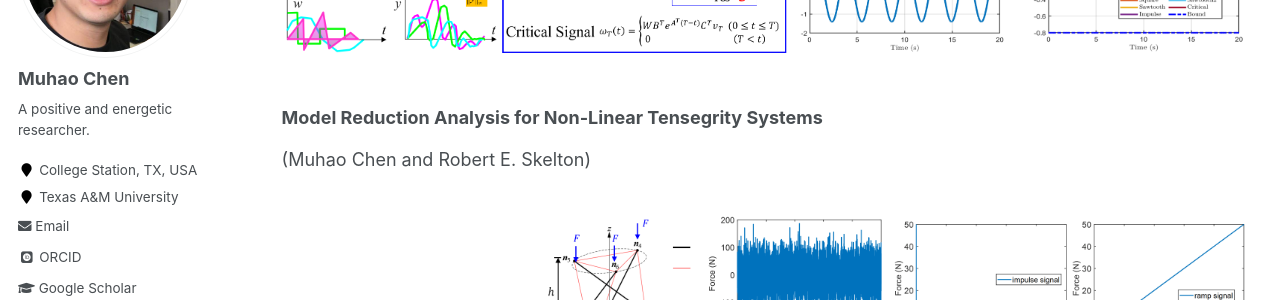
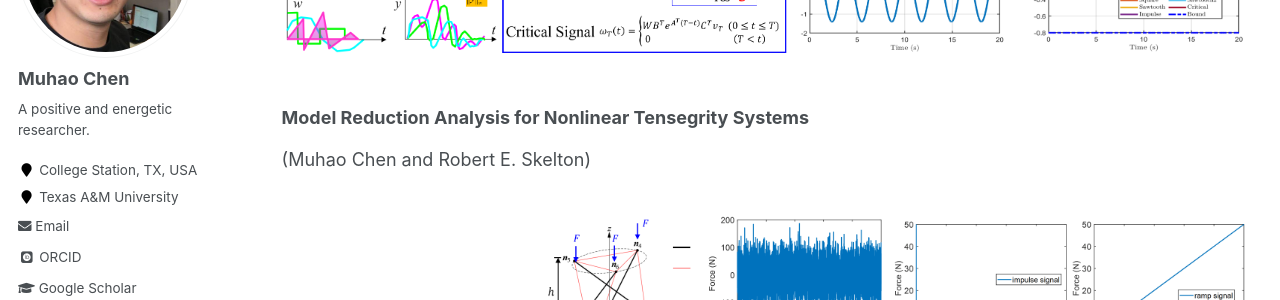
Before and after one commit to Muhao-Chen/muhao-chen.github.io, a Jekyll site: the page built from _pages/research.md, in a window 1280 px wide and 900 px high, scrolled down 4198 px. Shown: the part 153-453 px from the top of the window. Built offline with Jekyll 4.4.1, drawn with Linux system fonts in a browser that asks for light colours; some web fonts are replaced; formulas are drawn with MathJax 3.

Commit message:
Update research.md

```diff
--- a/_pages/research.md
+++ b/_pages/research.md
@@ -161,7 +161,7 @@ All my research mainly focuses on three topics: 1) Integrating Structure and Con
 <figure><img src="{{ site.url }}/images/rffi/Passive_ctrl.png" width="800"/></figure>
 
 
-### Model Reduction Analysis for Non-Linear Tensegrity Systems
+### Model Reduction Analysis for Nonlinear Tensegrity Systems
 (Muhao Chen and Robert E. Skelton)
 
 <figure><img src="{{ site.url }}/images/rffi/model_reduction.png" width="800"/></figure>
```
